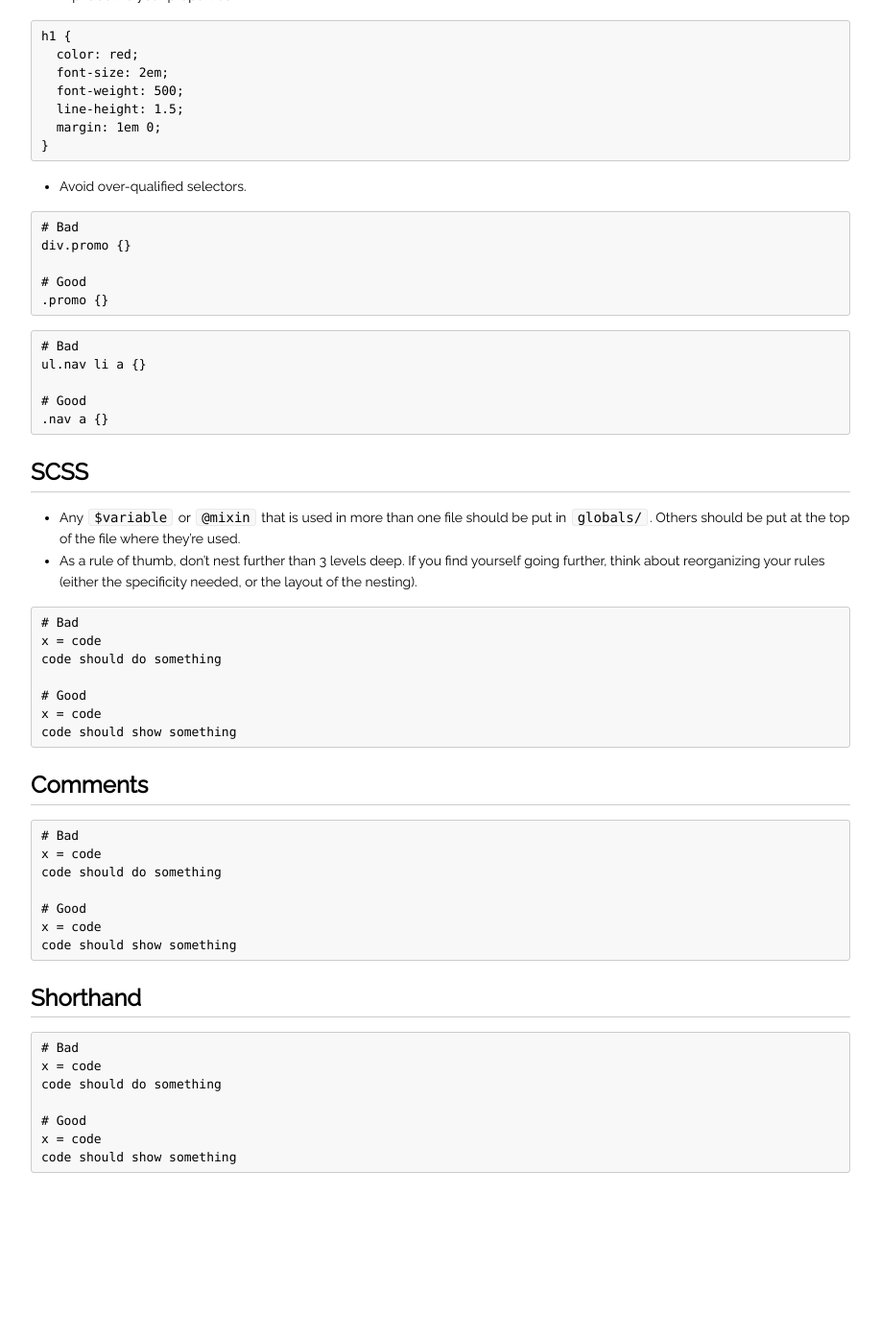
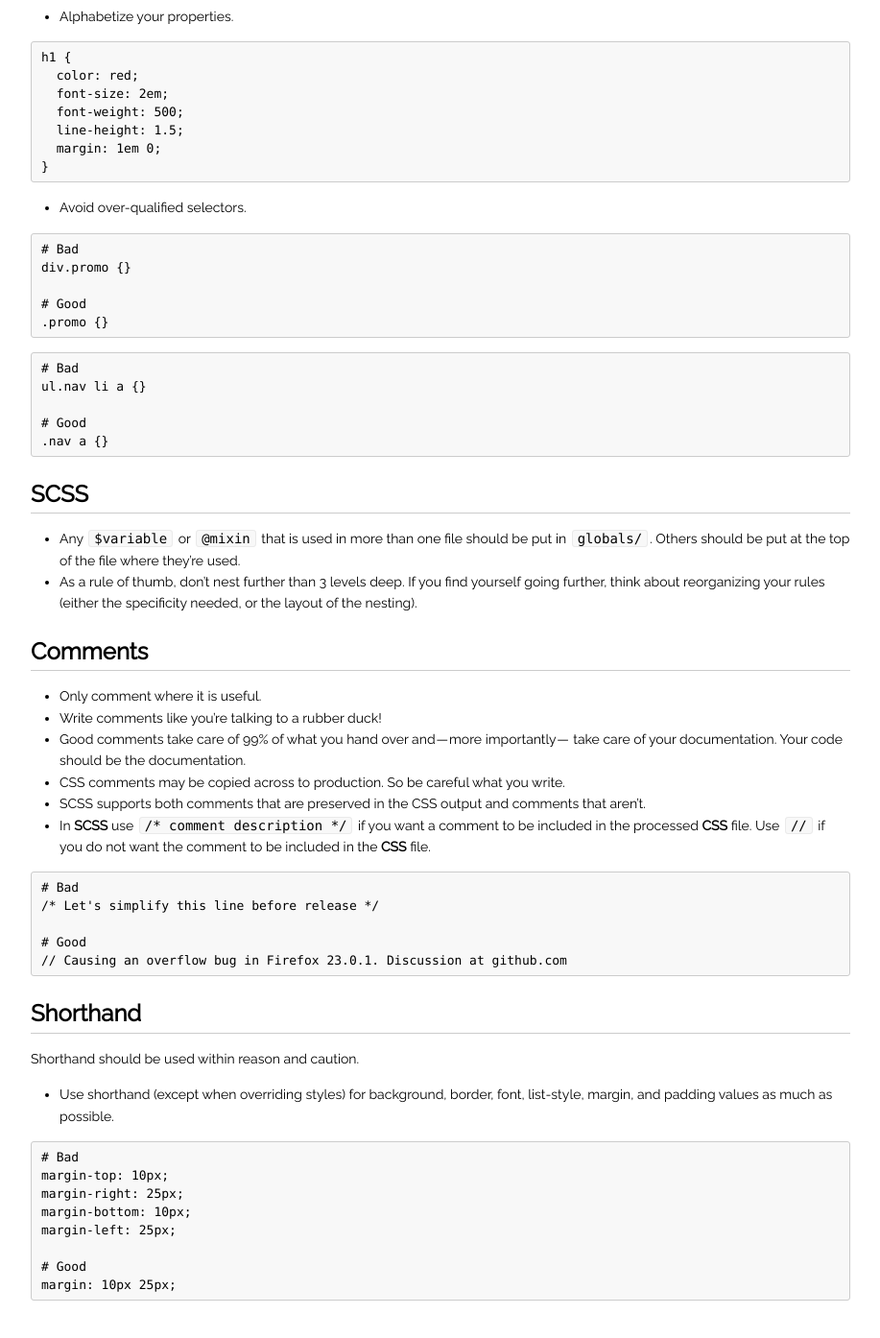
Before and after one commit to kissmetrics/styleguide, a Jekyll site: the page built from _posts/2013-08-21-css.md, in a window 1280 px wide and 1400 px high, scrolled down 563 px. Shown: the top 1394 px of the window at 96% size, without its empty margins (181-1098 px from the left). Built offline with Jekyll 4.4.1, drawn with Linux system fonts in a browser that asks for light colours; nearby versions of some CDN libraries; Markdown is read by kramdown in place of the engine named in the settings; before the commit the page ends 1830 px from its top, so only the background shows below that; some of the changed text lies outside the part shown.

Commit message:
Added shorthand, comments and file name change

````diff
--- a/_posts/2013-08-21-css-styleguide.md
+++ b/_posts/2013-08-21-css.md
@@ -12,6 +12,7 @@ title: "CSS Styleguide"
 * Keep lines fewer than 80 characters.
 * Never leave trailing whitespace.
 * Avoid IDs in CSS.
+* Do not restate default property & value combinations (for instance `display: block;` on block-level elements).
 * Use US English for all naming. Name classes and variables in the locale of the language you are working with.
 
 * Put spaces after `:` in property declarations.
@@ -60,36 +61,34 @@ ul.nav li a {}
 * Any `$variable` or `@mixin` that is used in more than one file should be put in `globals/`. Others should be put at the top of the file where they're used.
 * As a rule of thumb, don't nest further than 3 levels deep. If you find yourself going further, think about reorganizing your rules (either the specificity needed, or the layout of the nesting).
 
-```
-# Bad
-x = code
-code should do something
-
-# Good
-x = code
-code should show something
-```
-
 ## <a id='comments'></a>Comments
+* Only comment where it is useful.
+* Write comments like you’re talking to a rubber duck!
+* Good comments take care of 99% of what you hand over and — more importantly —  take care of your documentation. Your code should be the documentation.
+* CSS comments may be copied across to production. So be careful what you write.
+* SCSS supports both comments that are preserved in the CSS output and comments that aren’t.
+* In **SCSS** use `/* comment description */` if you want a comment to be included in the processed **CSS** file. Use `//` if you do not want the comment to be included in the **CSS** file.
 
 ```
 # Bad
-x = code
-code should do something
+/* Let's simplify this line before release */
 
 # Good
-x = code
-code should show something
+// Causing an overflow bug in Firefox 23.0.1. Discussion at github.com
 ```
 
 ## <a id='shorthand'></a>Shorthand
+Shorthand should be used within reason and caution.
+
+* Use shorthand (except when overriding styles) for background, border, font, list-style, margin, and padding values as much as possible.
 
 ```
 # Bad
-x = code
-code should do something
+margin-top: 10px;
+margin-right: 25px;
+margin-bottom: 10px;
+margin-left: 25px;
 
 # Good
-x = code
-code should show something
+margin: 10px 25px;
 ```
````
